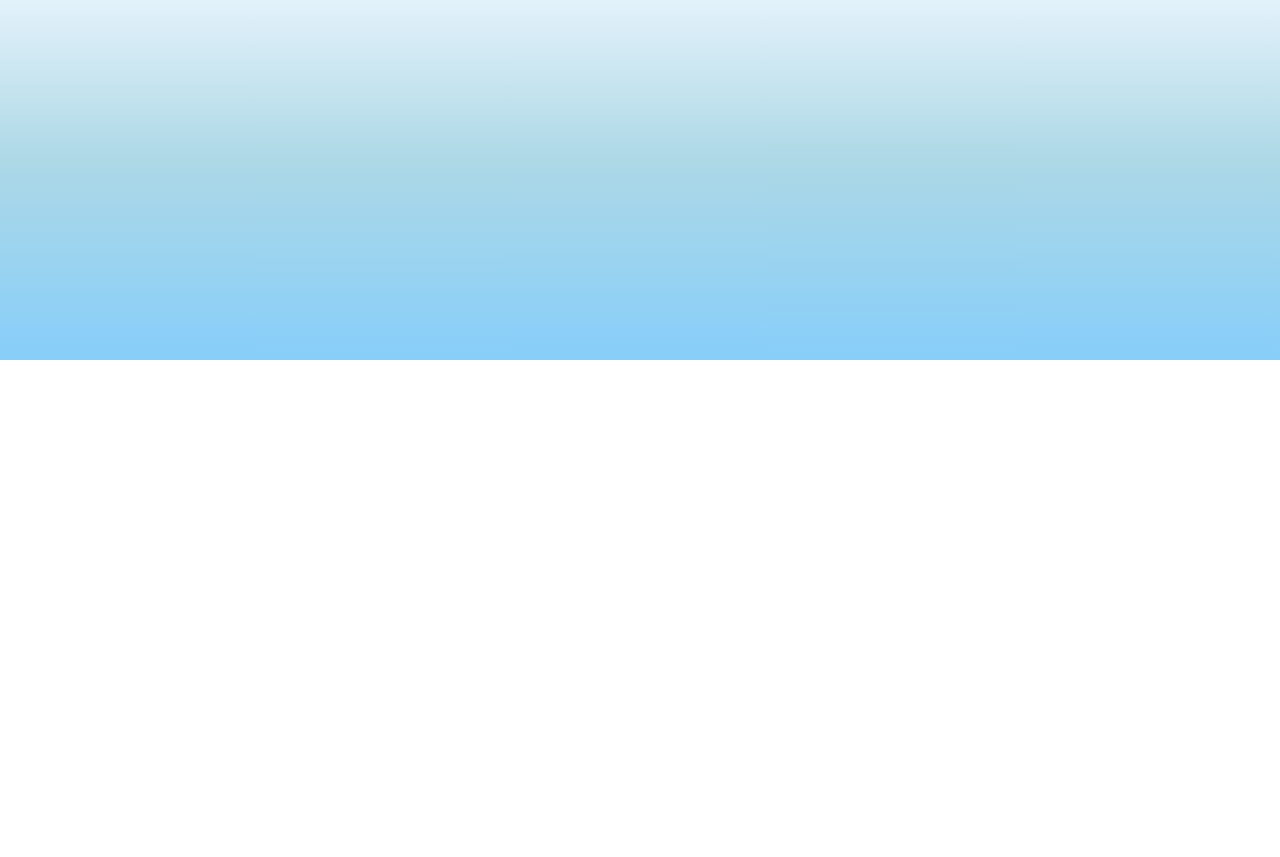
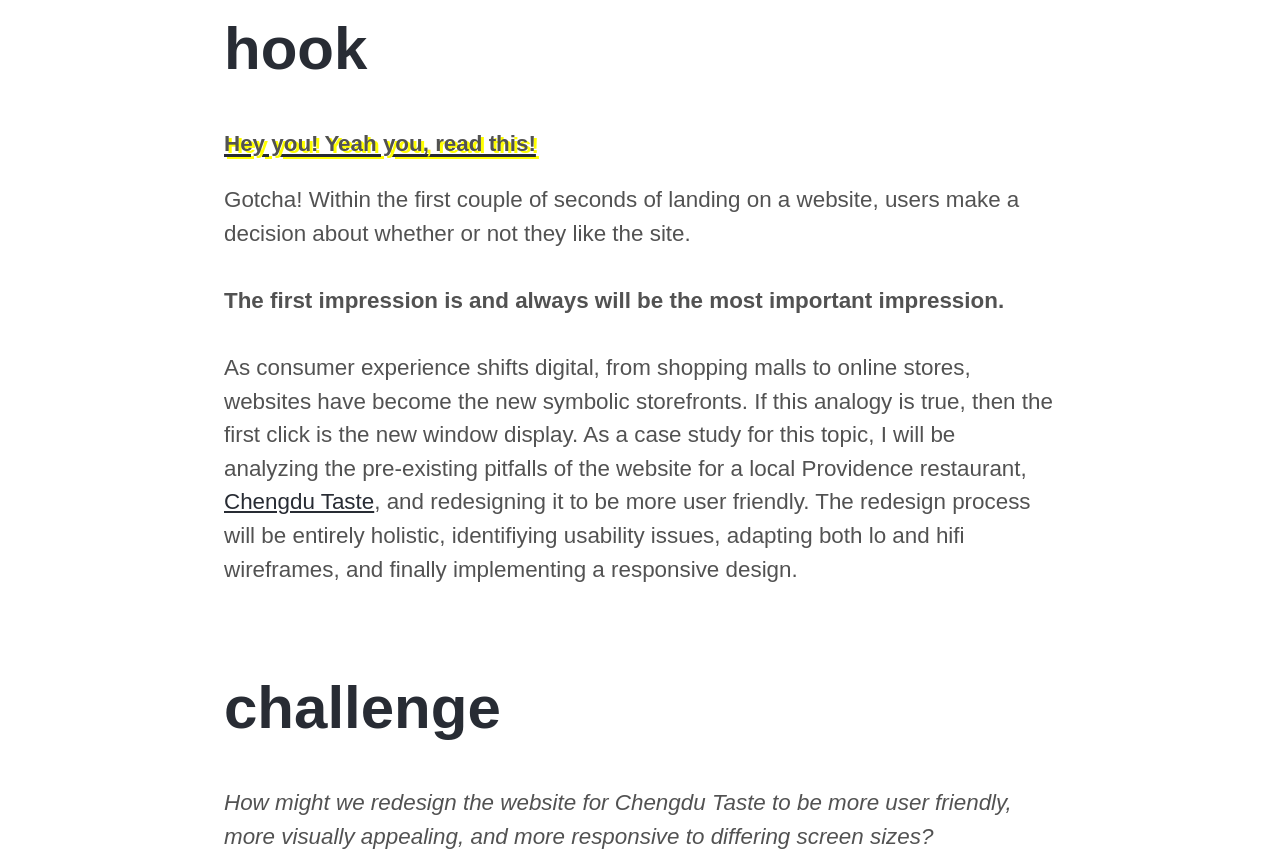
Before and after one commit to astonishedorca14/portfolio, a React (Create React App) app: page /work/chengdu-taste in a window 1280 px wide. Shown: the part 440-1297 px from the top of the page. Before the commit the page ends 800 px from the top, so only its background shows below. Built offline with nearby package versions, Linux system fonts and the light colour scheme.

Commit message:
code: bulk work on portfolio pages

```diff
--- a/package.json
+++ b/package.json
@@ -4,6 +4,7 @@
   "homepage": "",
   "private": true,
   "dependencies": {
+    "@emotion/react": "^11.10.5",
     "@testing-library/jest-dom": "^5.16.5",
     "@testing-library/react": "^13.4.0",
     "@testing-library/user-event": "^13.5.0",
--- a/src/App.css
+++ b/src/App.css
@@ -62,7 +62,7 @@ a, html, body {
     gap: 30px;
 }
 
-.nav-bar a {
+.nav-bar > a {
     text-decoration: none;
     font-size: 30px;
     font-weight: 600;
@@ -137,10 +137,8 @@ a, html, body {
     font-size: 20px;
     font-weight: 300;
     line-height: 1.5;
-    margin: 0 auto;
     max-width: 700px;
-    margin-top: 25px;
-    margin-bottom: 25px;
+    margin: 25px auto;
 }
 
 /************** PORTFOLIO **************/
@@ -213,3 +211,65 @@ footer {
     font-weight: bold;
     text-transform: uppercase;
 }
+
+
+/************** CHENGDU TASTE **************/
+
+.chengdu-taste-page {
+    background: white;
+}
+.header-img {
+    margin-bottom: 6vh;
+}
+
+.section-header {
+    font-weight: 900;
+    font-size: 60px;
+    line-height: 1.4em;
+    margin-bottom: 0.6em;
+    text-transform: lowercase;
+    /*text-shadow: 3px 3px 0 palegoldenrod;*/
+
+}
+
+.info-wrapper > p{
+    font-weight: 500;
+    color: #525252;
+    font-size: 1.4em;
+    line-height: 1.5em;
+    /*margin-bottom: 1.5em;*/
+}
+
+#chengdu-hook {
+    font-weight: 900;
+    /*make 3d effect text*/
+    text-shadow: 3px 2px 0 yellow;
+/*highlight text*/
+    text-decoration: underline;
+    text-decoration-color: #282c34;
+    text-decoration-thickness: 3px;
+    text-underline-offset: 3px;
+    margin-bottom: 1em;
+}
+
+#chengdu-hook-p > a{
+    text-decoration: underline;
+}
+
+.chengdu-taste-content {
+   /*text-align: center;*/
+}
+
+.info-wrapper {
+    display: flex;
+    flex-direction: column;
+    padding: 1.5em 2em;
+    margin-left: 15vw;
+    margin-right: 15vw;
+    margin-bottom: 4vh;
+}
+
+#chengdu-challenge {
+    /*italic*/
+    font-style: italic;
+}
--- a/src/App.js
+++ b/src/App.js
@@ -6,7 +6,7 @@ import Footer from "./components/footer";
 import resume from "./assets/coming-soon.pdf";
 import Home from "./pages/home";
 import Portfolio from "./pages/portfolio";
-import ChengduTaste from "./pages/chengdu-taste";
+import ChengduTaste from "./pages/portfolio-pages/chengdu-taste";
 
 
 
@@ -19,11 +19,16 @@ function App() {
             <Navbar />
             <Routes>
                 {/*default route*/}
+                <Route path="/" element={<Home />} />
                 <Route path="/portfolio" element={<Home />}/>
                 <Route path="/about" element={<About />} />
                 <Route path="/work" element={<Portfolio />} />
                 <Route path="/resume" a={resume}/>
-                <Route path="/portfolio/chengdu-taste" element={<ChengduTaste />} />
+
+                {/*work routes*/}
+                <Route path="/work/chengdu-taste" element={<ChengduTaste />} />
+
+
             </Routes>
         </BrowserRouter>
       </header>
--- a/src/components/footer.js
+++ b/src/components/footer.js
@@ -22,7 +22,7 @@ const Footer = () => {
                         <FaLinkedin />
                     </a>
                 </div>
-                <p className="kd">"I'M ME, I DO ME, AND I CHILL"</p>
+                <p className="kd"> "I'M ME, I DO ME, AND I CHILL"</p>
                 <p>2022 © designed by orca </p>
             </div>
         </footer>
--- a/src/index.css
+++ b/src/index.css
@@ -20,7 +20,7 @@ html {
 body {
   height: 100%;
   margin: 0;
-  background: linear-gradient(to bottom, white, ghostwhite, aliceblue, lightblue, lightskyblue);
+  background: linear-gradient(to bottom, white, ghostwhite, ghostwhite, aliceblue, aliceblue, aliceblue, lightskyblue);
   background-repeat: no-repeat;
   background-attachment: fixed;
 }
@@ -46,7 +46,7 @@ img {
 
 a {
   text-decoration: none;
-  color: #fff;
+  /*color: inherit;*/
   font-family: 'Raleway', sans-serif;
 }
 
--- a/src/pages/chengdu-taste.js
+++ /dev/null
@@ -1,11 +0,0 @@
-export default function ChengduTaste() {
-    return (
-        <div className="chengdu-taste">
-            <h1> Chengdu Taste </h1>
-            <p> Chengdu Taste is a restaurant located in the heart of downtown San Francisco. It is a family owned restaurant that serves authentic Sichuan cuisine. </p>
-            <p> I was hired as a part-time web developer to help the restaurant with their website. The website was built using React.js and hosted on Netlify. </p>
-            <p> The website is still under construction. </p>
-            <a href="https://chengdu-taste.netlify.app/" target="_blank" rel="noopener noreferrer"> Chengdu Taste </a>
-        </div>
-    );
-}
--- /dev/null
+++ b/src/pages/portfolio-pages/chengdu-taste.js
@@ -0,0 +1,69 @@
+import {Fade} from "react-awesome-reveal";
+
+export default function ChengduTaste() {
+    return (
+        <div className="chengdu-taste-page">
+            <img className="header-img" src={process.env.PUBLIC_URL + "/chengdu-header.png"} alt="chengdu-taste-header-img" />
+
+            <div className="chengdu-taste-content">
+                <section className="info-wrapper">
+                    <h2 className="section-header">hook</h2>
+
+                    <p id="chengdu-hook"> Hey you! Yeah you, read this! </p>
+
+                    <p id="chengdu-hook-p">
+                        Gotcha! Within the first couple of seconds of landing on a website, users make a decision about whether
+                        or not they like the site.
+                        <br/><br/>
+                        <strong>The first impression is and always will be the most important impression. </strong>
+                        <br/><br/>
+                        As consumer experience shifts digital, from shopping malls to online stores, websites have become the new symbolic storefronts.
+                        If this analogy is true, then the first click is the new window display. As a case study for this topic, I will be analyzing the
+                        pre-existing pitfalls of the website for a local Providence restaurant, <a href="https://chengdutasteonline.com"  target="_blank">Chengdu Taste</a>,
+                        and redesigning it to be more user friendly. The redesign process will be entirely holistic, identifiying usability issues, adapting both lo
+                        and hifi wireframes, and finally implementing a responsive design.
+                    </p>
+                </section>
+
+                <section className="info-wrapper">
+                    <h2 className="section-header">Challenge</h2>
+                    <p id="chengdu-challenge">
+                        How might we redesign the website for Chengdu Taste to be more user friendly, more visually appealing, and more responsive to differing screen sizes?
+                    </p>
+                </section>
+
+                <section className="info-wrapper">
+                    <h2 className="section-header">process</h2>
+
+                    <h3>
+                    1. Finding Existing Issues
+                    </h3>
+                    <div class = "multidiv-container">
+                        <div class = "multidiv-col">
+                        </div>
+                        <div className="multidiv-col">
+                        </div>
+                        <div className="multidiv-col">
+                        </div>
+                        <div className="multidiv-col">
+                        </div>
+                    </div>
+                    <h3> Accessibility </h3>
+
+                    <p>
+                        On the accessibility end, utilizing  WebAIM WAVE, the Chengdu Taste website does not have any alternative text for its photos. Additionally, there are issues with certain text headers having low contrast with the chosen background color. While it may seem rather pedantic, the issues analyzed by WebAIM Wave demonstrate that Chengdu Taste’s website is not necessarily accessible to all potential users (i.e color-blind, hard of hearing), which is pre-emptively minimizing the market for Chengdu Taste.
+                    </p>
+                </section>
+
+                {/*<h1>Hook</h1>*/}
+                {/*<h1>Challenge</h1>*/}
+                {/*<h1>Process</h1>*/}
+                {/*<h1>Take Aways & Next Steps</h1>*/}
+                {/*<h1>Project Details</h1>*/}
+
+
+            </div>
+
+        </div>
+    );
+}
--- a/src/pages/portfolio.js
+++ b/src/pages/portfolio.js
@@ -1,5 +1,4 @@
 import PortfolioItem from "../components/porfolio-item";
-import ChengduTaste from "./chengdu-taste";
 import { Fade } from "react-awesome-reveal";
 
 
@@ -10,25 +9,25 @@ export default function Portfolio() {
             <div className="portfolio-grid-container">
                 <PortfolioItem
                     img={process.env.PUBLIC_URL + "/chengdu-taste-hover-img.png"}
-                    page="/portfolio/chengdu-taste"
+                    page="/work/chengdu-taste"
                     project={"Responsive Redesign: Chengdu Taste"}
                     description={"Modern and responsive redesign for a Providence institution"}
                 />
                 <PortfolioItem
                     img= {process.env.PUBLIC_URL + "/crossword-hover-img.png"}
-                    page="/portfolio/crossword"
+                    page="/work/crossword"
                     project={"Crossword Puzzle Editor"}
                     description={"Crossword puzzle editor with ultimate customization"}
                 />
                 <PortfolioItem
                     img={process.env.PUBLIC_URL + "/interface-hover-img.png"}
-                    page="/portfolio/personas"
+                    page="/work/personas"
                     project={"Personas & Storyboarding: Ceremony"}
                     description={"Personas and storyboarding for a touchless payment"}
                 />
                 <PortfolioItem
                     img={process.env.PUBLIC_URL + "/iterative-design-hover-img.png"}
-                    page="/portfolio/iterative-design"
+                    page="/work/iterative-design"
                     project={"Iterative Design: Intuned"}
                     description={"Reimagining and redesigning the user experience for Intuned"}
                 />
```
Also changed, not shown: src/pages/portfolio-pages/ceremony.js (added), src/pages/portfolio-pages/crossword.js (added), src/pages/portfolio-pages/iterative-design.js (added), 2 other files (tests, documents, lock files or other folders).
